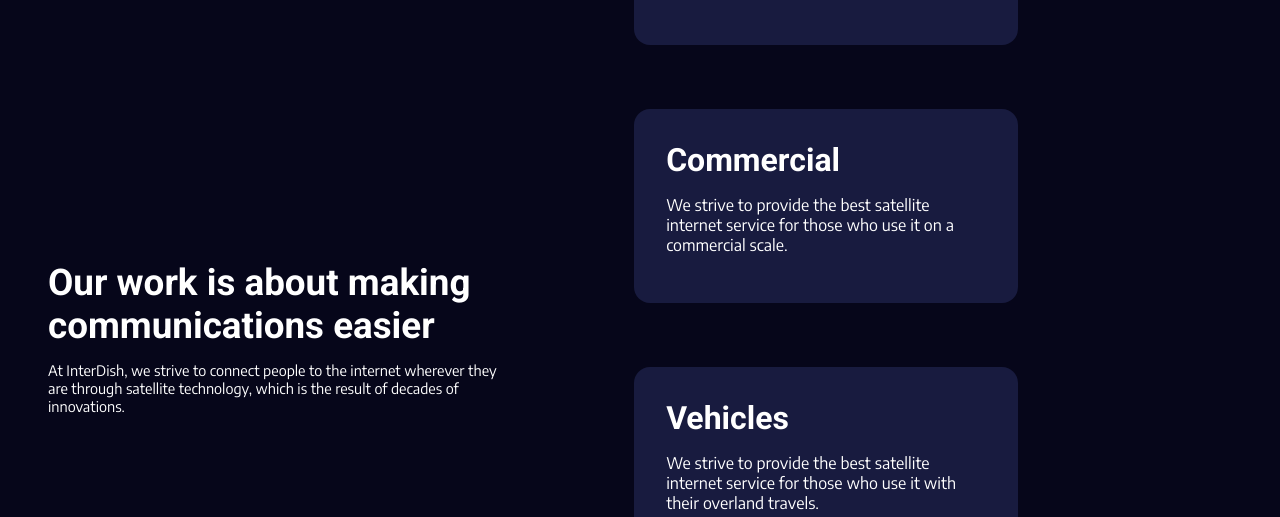
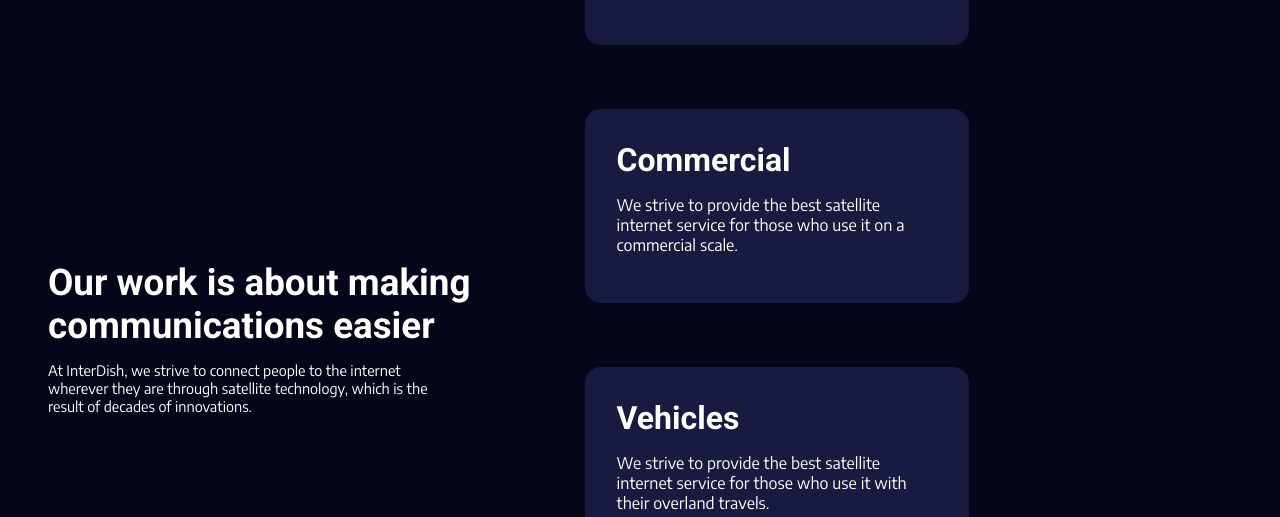
Before and after one commit to locwa/Website-Project, a plain HTML site: page html/aboutus.html in a window 1280 px wide. Shown: the part 763-1280 px from the top of the page. Drawn offline with Linux system fonts and the light colour scheme; a web font is replaced by a local one.

Commit message:
minor fix

```diff
--- a/css/style.css
+++ b/css/style.css
@@ -303,7 +303,7 @@
     align-items: center;
 }
 .initial-promise{
-    flex-basis: 90rem;
+    flex-basis: 70rem;
 }
 .title{
     padding: 15rem 0;
@@ -314,7 +314,7 @@
     width: 90%;
 }
 .services{
-    padding-left: 3rem;
+    padding-left: 5rem;
     display: flex;
     flex-wrap: wrap;
 }
```
